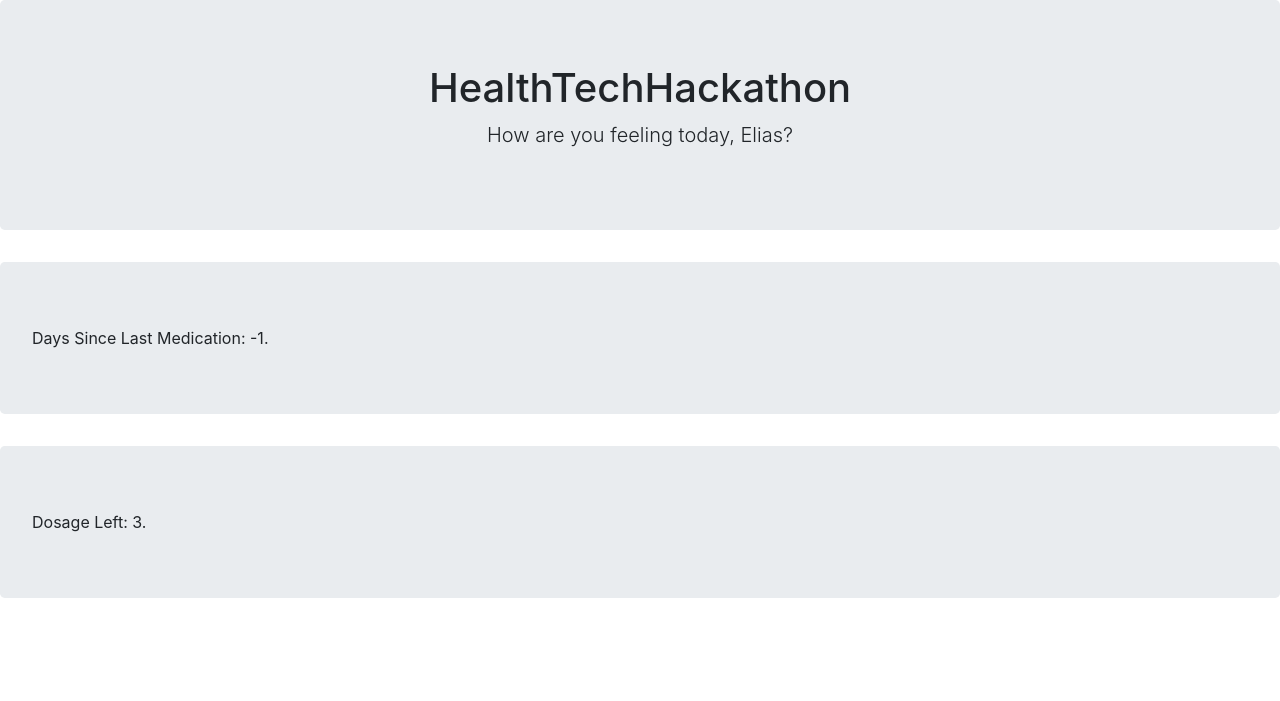
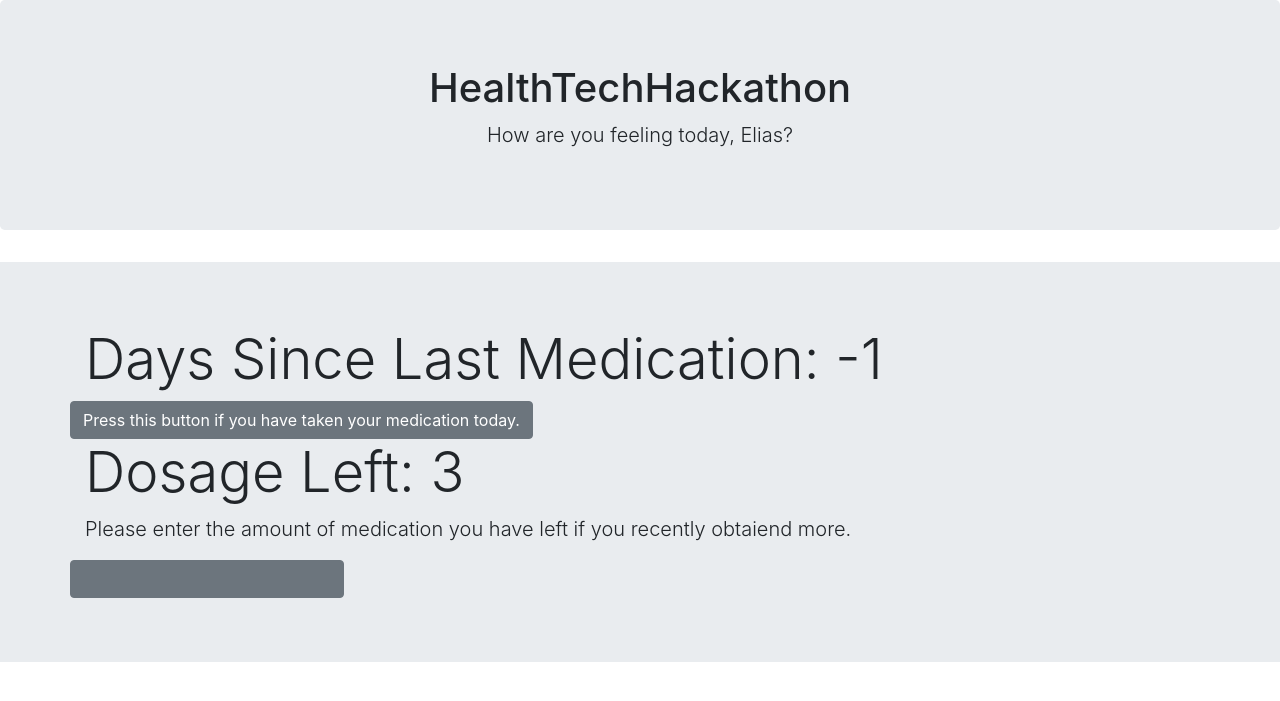
Before and after one commit to danpinto97/HealthTechHack, a Flask app: page / in a window 1280 px wide. Shown: the part 60-761 px from the top of the page. Run offline with Flask 2, Linux system fonts and the light colour scheme; data comes from the database, SQL or seed files in the repository; both versions use the stored data as it was after the commit; some libraries are stand-ins or nearby versions.

Commit message:
Fully functional homepage and form page working with db.

```diff
--- a/application.py
+++ b/application.py
@@ -9,11 +9,21 @@ conn = sqlite3.connect(db)
 c = conn.cursor()
 
 application = app = Flask(__name__)
-elias = User("2", 12, 0)
-@app.route('/')
+elias = User.get_recent_user_from_id("2")
+@app.route('/', methods=['GET','POST'])
 def index():
-    elias = User("2", 12, 0)
+    elias = User.get_recent_user_from_id("2")
     #load the homepage
+    if request.method == 'POST':
+        print(request.form)
+        if 'Dosed' in request.form:
+            elias.just_dosed()
+            #reset days to 0 and store in database
+        elif 'Meds' in request.form:
+            try:
+                elias.reup(int(request.form['Meds']))
+            except:
+                pass
     return render_template('home.html', days_since_inj = elias.last_dose_from_db(), dosage_left = elias.get_remaining_inj_from_db())
 
 @app.route('/about')
--- a/model.py
+++ b/model.py
@@ -57,6 +57,23 @@ class User(object):
         c.execute("INSERT INTO user VALUES (?, ?, ?, ?)", (self.user_id, self.dosage_left, self.days_since_last_dose, datetime.datetime.now()))
         conn.commit()
 
+    def reup(self,dosage):
+        """
+        Stores a user and their injection and dosage left IF they have updated their amount of dosage left
+        """
+        db = 'hth.db'
+        conn = sqlite3.connect(db)
+        c = conn.cursor()
+        c.execute("INSERT INTO user VALUES (?, ?, ?, ?)", (self.user_id, dosage, self.days_since_last_dose, datetime.datetime.now()))
+        conn.commit()
+
+    def just_dosed(self):
+        db = 'hth.db'
+        conn = sqlite3.connect(db)
+        c = conn.cursor()
+        c.execute("INSERT INTO user VALUES (?, ?, ?, ?)", (self.user_id, self.dosage_left, 0, datetime.datetime.now()))
+        conn.commit()
+
     def last_medication_date(self):
         """
         Returns latest day in which a patient was medicated.
@@ -99,6 +116,18 @@ class User(object):
         return data
 
     @classmethod
+    def get_recent_user_from_id(self, id):
+        """
+        Returns latest day in which a patient was medicated.
+        """
+        db = 'hth.db'
+        conn = sqlite3.connect(db)
+        c = conn.cursor()
+        c.execute("SELECT * FROM user WHERE user_id is ? ORDER BY time DESC LIMIT 1", id)
+        data = c.fetchall()
+        return User(id, data[0][1], data[0][2])
+
+    @classmethod
     def get_sym(self):
         db = 'hth.db'
         conn = sqlite3.connect(db)
--- a/templates/home.html
+++ b/templates/home.html
@@ -5,10 +5,26 @@
     <h1>HealthTechHackathon</h1>
     <p class="lead">How are you feeling today, Elias?</p>
   </div>
-  <div class = "jumbotron">
-    <p class="card-text text-centered">Days Since Last Medication: {{days_since_inj}}.</p>
-</div>
-<div class = "jumbotron">
-  <p class="card-text text-centered">Dosage Left: {{dosage_left}}.</p>
+
+  <div class="jumbotron jumbotron-fluid">
+  <form method="POST" role="form" class="form-horizontal">
+  <div class="container">
+    <h1 class="display-4">Days Since Last Medication: {{days_since_inj}}</h1>
+      <div class="row">
+      <input type="submit" class="btn btn-secondary" name= "Dosed" value = "Press this button if you have taken your medication today."> </input>
+    </div>
+
+  </div>
+  </form>
+  <form method="POST" role="form" class="form-horizontal">
+  <div class="container">
+    <h1 class="display-4">Dosage Left: {{dosage_left}}</h1>
+    <p class="lead">Please enter the amount of medication you have left if
+    you recently obtaiend more.</p>
+    <div class="row">
+      <input type="text" class="btn btn-secondary" name= "Meds" value =""> </input>
+    </div>
+  </div>
+  </form>
 </div>
 {% endblock %}
```
Also changed, not shown: hth.db.
